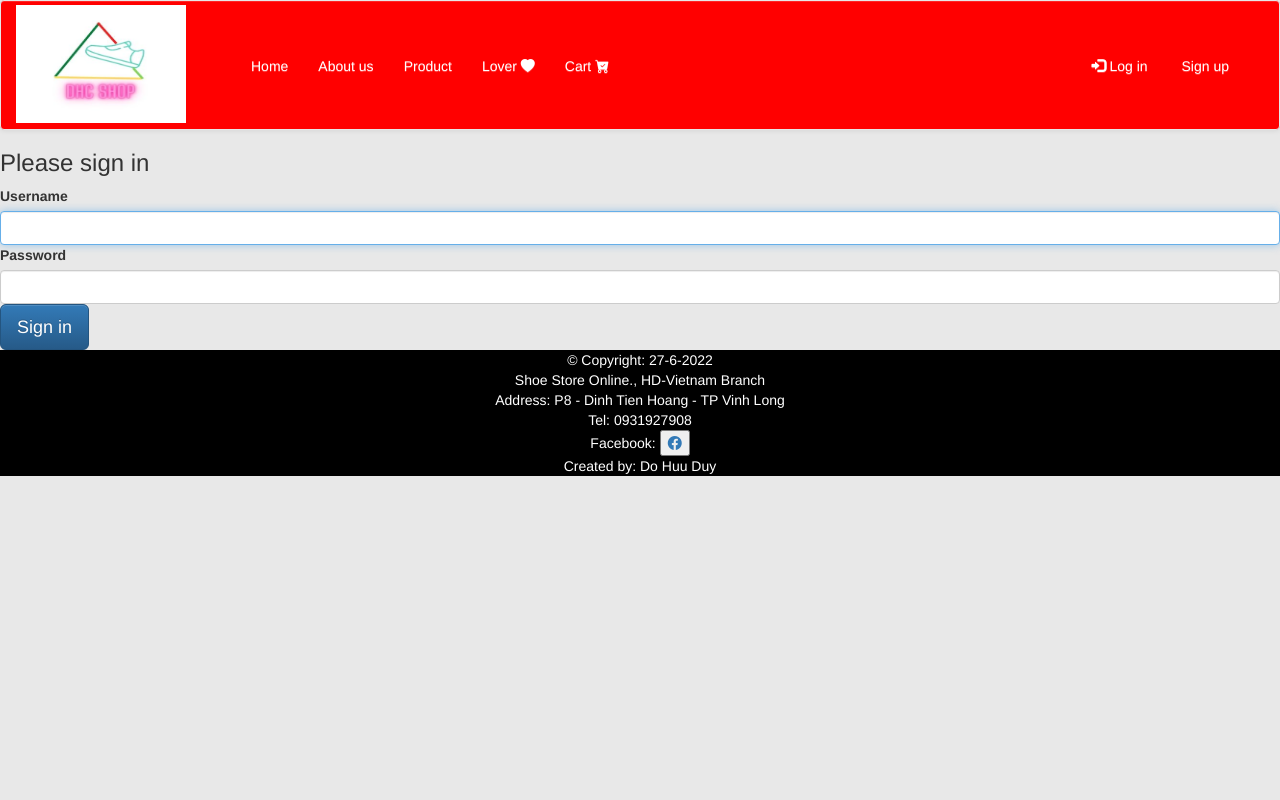
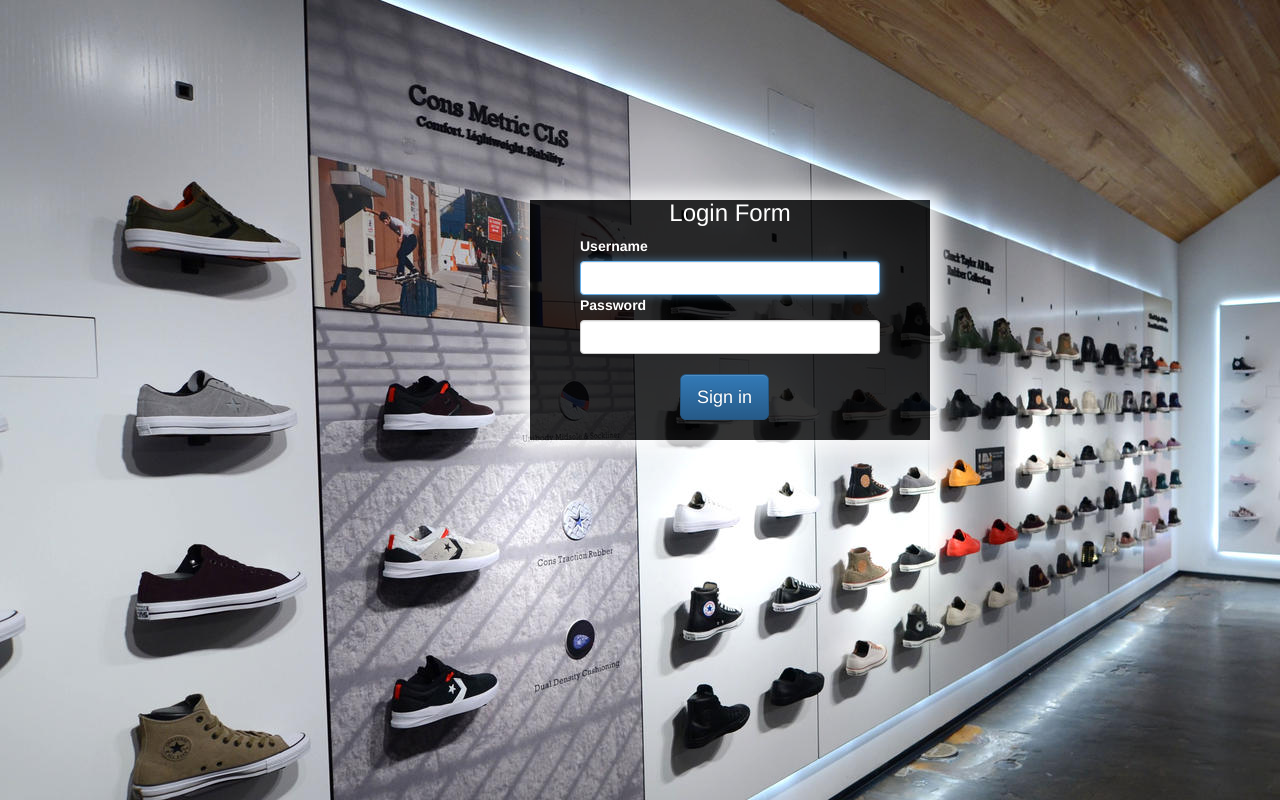
Before and after one commit to MyWeb0903/Shoes_Shop, a Symfony app: template templates/security/login.html.twig in a window 1280 px wide. Run offline with Twig, Linux system fonts and the light colour scheme; the template is opened without the code that fills it, so the values that code supplies are empty; some libraries are stand-ins or nearby versions.

Commit message:
Duy C8. Edit Login page

```diff
--- a/templates/about/index.html.twig
+++ b/templates/about/index.html.twig
@@ -18,7 +18,7 @@
   <body>
     <div class="container">
       <span class="big-circle"></span>
-      <img src="./Images/shape.png" class="square" alt="" />
+      <img src="./Image/shape.png" class="square" alt="" />
       <div class="form">
         <div class="contact-info">
           <h3 class="title">Let's get in touch</h3>
@@ -89,6 +89,7 @@
               <span>Message</span>
             </div>
             <input type="submit" name="submit" value="Send" class="btn" />
+            <button class="btn"><a href="{{path ('home_page')}}" id="btn-back">Back</a></button>
           </form>
         </div>
       </div>
--- a/templates/base.html.twig
+++ b/templates/base.html.twig
@@ -73,7 +73,6 @@
                     Shoe Store Online., HD-Vietnam Branch<br>
                     Address: P8 - Dinh Tien Hoang - TP Vinh Long<br>
                     Tel: 0931927908<br>
-                    Facebook: <a href="https://www.facebook.com/Shop-Shoe-112031947102844j"><button><i class="bi bi-facebook"></i></button></a><br>
                     Created by: Do Huu Duy
                 </div>
             </footer>
--- a/templates/security/login.html.twig
+++ b/templates/security/login.html.twig
@@ -1,7 +1,36 @@
-{% extends 'base.html.twig' %}
+<html>
 
-{% block title %}Log in!{% endblock %}
-
+{% block title %}{% endblock %}
+<head>
+    <link rel="stylesheet" href="https://maxcdn.bootstrapcdn.com/bootstrap/3.3.4/css/bootstrap.min.css">
+    <link rel="stylesheet" href="https://maxcdn.bootstrapcdn.com/bootstrap/3.3.4/css/bootstrap-theme.min.css">
+</head>
+<style>
+    body{
+        background: url('./Image/Background-shoe-shop.jpg');
+    }
+    form{
+        background: rgba(0, 0, 0, 0.8);
+        box-shadow: 2px 2px 17px 10px rgba(255, 255, 255, 0.8);
+        width: 400px;
+        margin-left: 530px;
+        color: white;
+        margin-top: 20px;
+    }
+    .cover-form{
+        width: 300px;
+        margin-left: 50px;
+        margin-top: 200px;
+    }
+    h1{
+        text-align: center;
+    }
+    .btn{
+        margin-left: 100px;
+        margin-top: 20px;
+        margin-bottom: 20px;
+    }
+</style>
 {% block body %}
 <form method="post">
     {% if error %}
@@ -13,8 +42,9 @@
             You are logged in as {{ app.user.userIdentifier }}, <a href="{{ path('app_logout') }}">Logout</a>
         </div>
     {% endif %}
-
-    <h1 class="h3 mb-3 font-weight-normal">Please sign in</h1>
+    <div class="cover">
+        <div class="cover-form">
+            <h1 class="h3 mb-3 font-weight-normal">Login Form</h1>
             <label for="inputUsername">Username</label>
             <input type="text" value="{{ last_username }}" name="username" id="inputUsername" class="form-control" autocomplete="username" required autofocus>
             <label for="inputPassword">Password</label>
@@ -38,5 +68,8 @@
             <button class="btn btn-lg btn-primary" type="submit">
                 Sign in
             </button>
+        </div>
+    </div>
 </form>
 {% endblock %}
+</html>
```
Also changed, not shown: public/About.css (+9 -0 lines), templates/product/index.html.twig (+7 -1 lines), templates/register/index.html.twig (+9 -4 lines). Lines whose indentation alone changed are shown as unchanged.
